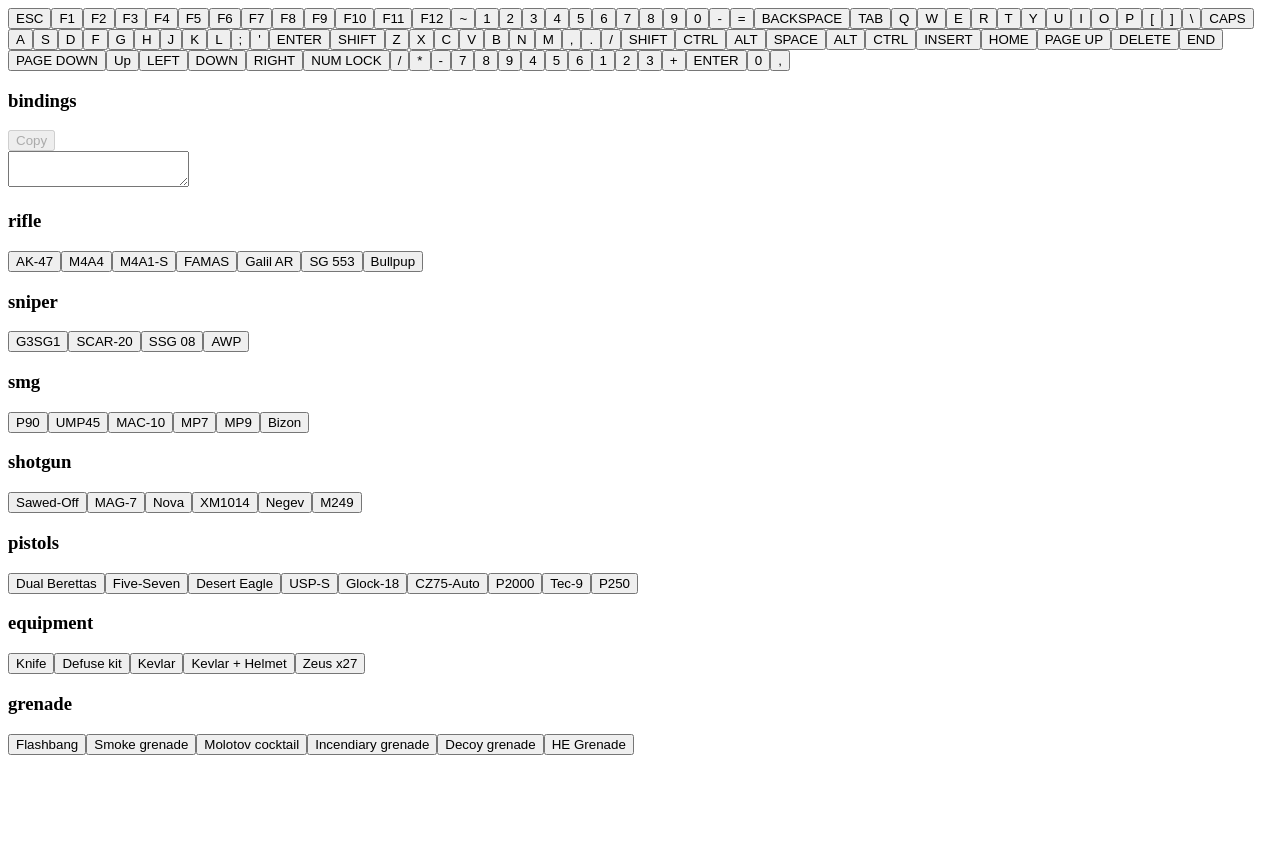
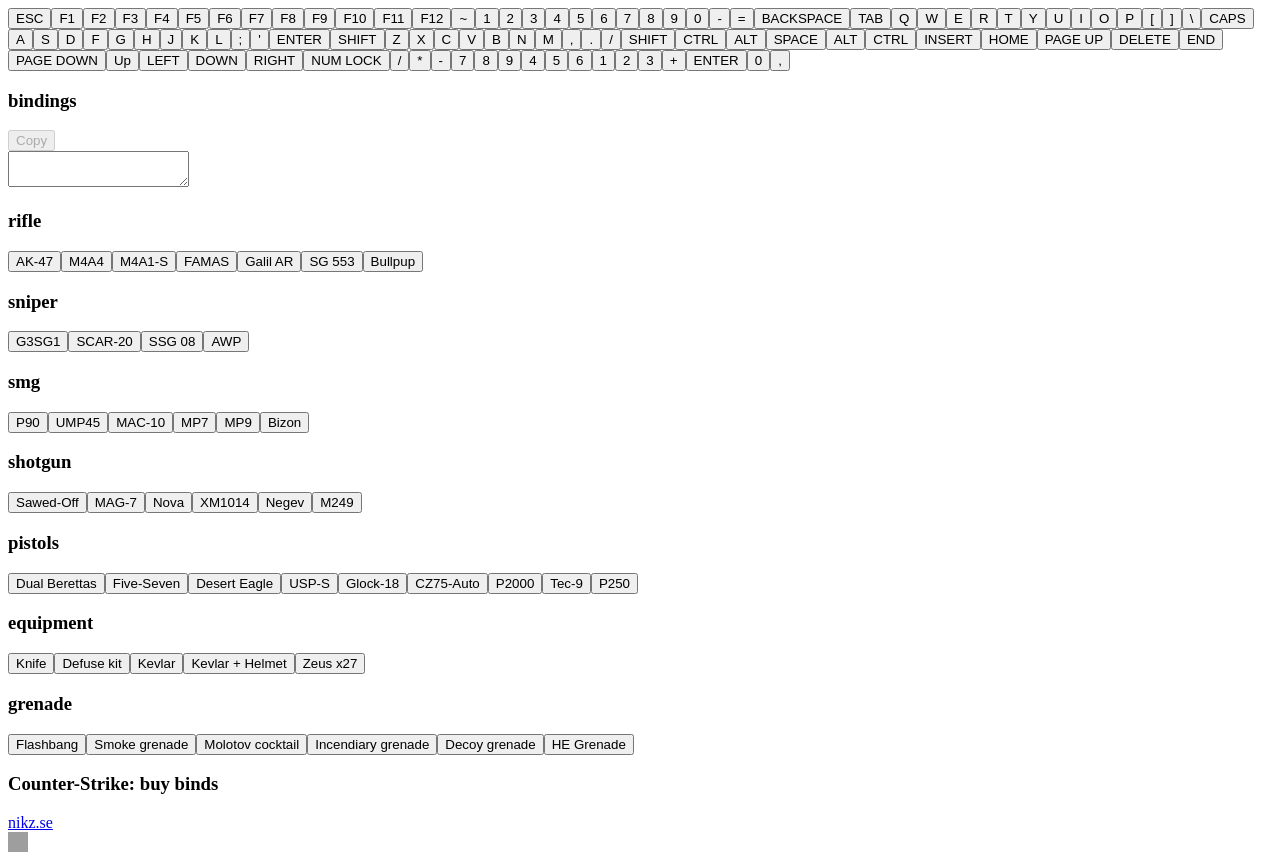
Before and after one commit to nksfrank/buybinds, a React app: page / in a window 1280 px wide. Before the commit the page ends 800 px from the top, so only its background shows below. Built offline with nearby package versions, Linux system fonts and the light colour scheme; grey boxes are pictures that could not be loaded; the HTML template or start-up script is replaced by a standard one.

Commit message:
add footer block

```diff
--- a/src/index.jsx
+++ b/src/index.jsx
@@ -2,6 +2,7 @@
 import ReactDOM from 'react-dom';
 import { Keyboard, Key } from './keyboard/index';
 import { Bind } from './bind/index';
+import { Section, Footer } from './layout/index';
 
 class App extends React.Component {
   constructor(props) {
@@ -64,7 +65,7 @@
   render() {
     return (
       <div className="main">
-        <div className="section white">
+        <Section className="white">
           <Keyboard key="keyboard">
             {key => (
               <Key
@@ -76,8 +77,8 @@
               />
             )}
           </Keyboard>
-        </div>
-        <div className="section blue">
+        </Section>
+        <Section className="blue">
           <Bind key="binds" {...this.state}>
             {item => (
               <Key
@@ -89,7 +90,8 @@
               />
             )}
           </Bind>
-        </div>
+        </Section>
+        <Footer />
       </div>
     );
   }
--- /dev/null
+++ b/src/layout/footer.jsx
@@ -0,0 +1,16 @@
+import React from 'react';
+import { Section } from './section';
+
+export const Footer = ({}) => (
+  <Section>
+    <footer className="footer">
+      <div>
+        <h3>Counter-Strike: buy binds</h3>
+        <a href="http://nikz.se">nikz.se</a>
+      </div>
+      <a href="https://github.com/nksfrank/buybinds">
+        <img src="./github.png" height="20" width="20" />
+      </a>
+    </footer>
+  </Section>
+);
--- /dev/null
+++ b/src/layout/index.jsx
@@ -0,0 +1,2 @@
+export * from './section';
+export * from './footer';
--- /dev/null
+++ b/src/layout/section.jsx
@@ -0,0 +1,5 @@
+import React from 'react';
+
+export const Section = ({ className, children }) => (
+  <div className={`section ${className || ''}`}>{children}</div>
+);
```
Also changed, not shown: 2 other files (tests, documents, lock files or other folders).
